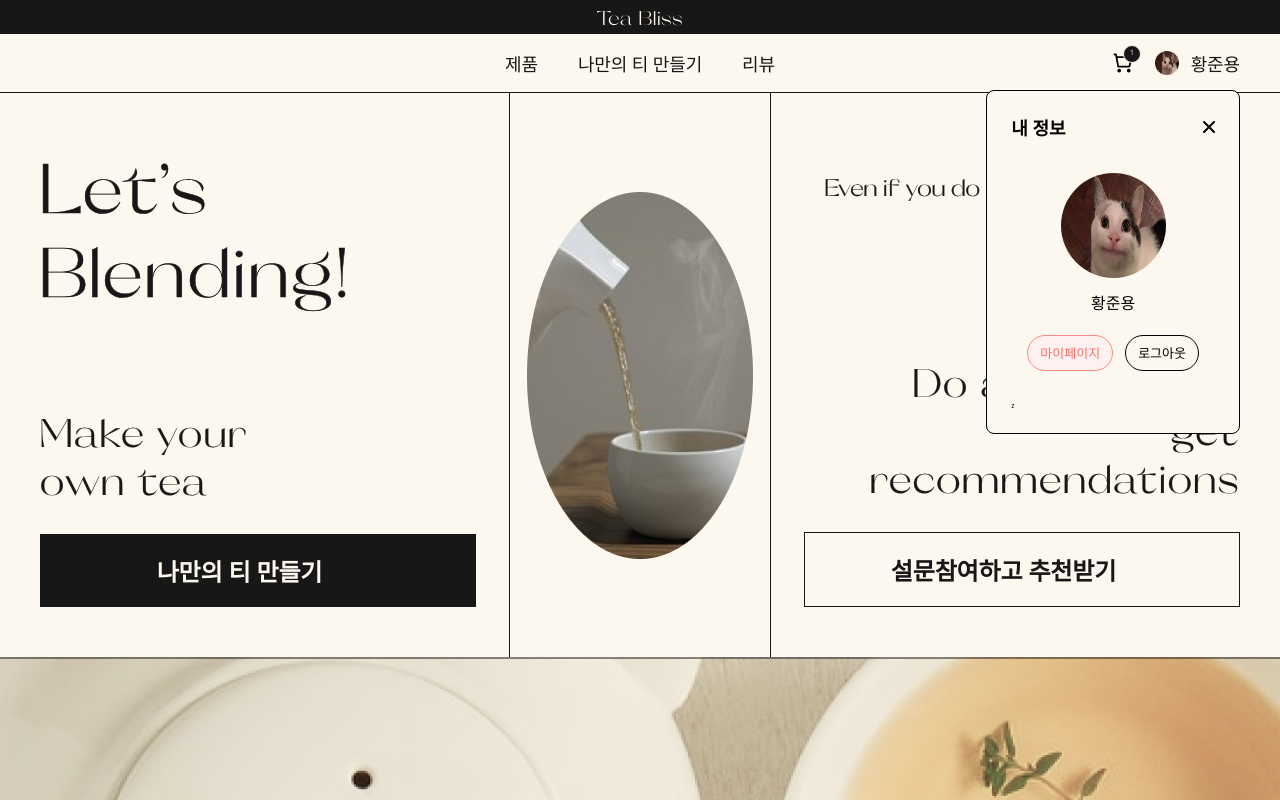
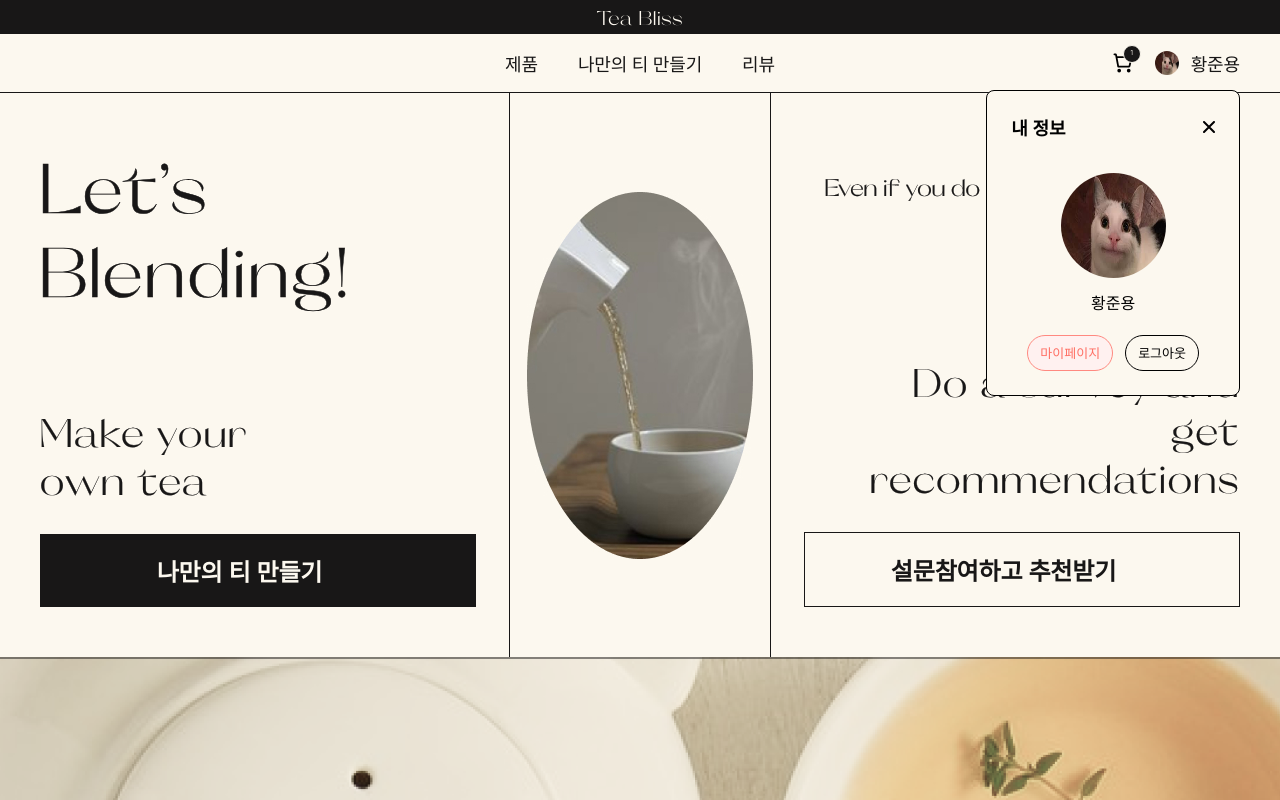
Before and after one commit to Tea-Bliss/FE_Tea_Bliss, a Next.js app: page / in a window 1280 px wide. Both pictures are taken after a click on the button "황준용". Shown: the top 800 px of the page. Built offline with nearby package versions, Linux system fonts and the light colour scheme; no server answers.

Commit message:
style: 오타 수정

```diff
--- a/src/components/common/GlobalNavBar/MyInfo/MyInfo.tsx
+++ b/src/components/common/GlobalNavBar/MyInfo/MyInfo.tsx
@@ -19,7 +19,6 @@ export default forwardRef<HTMLDivElement, MyInfoProps>(function MyInfo({ toggle
       <div className={cn('content')}>
         <MyInfoContent />
       </div>
-      z
     </div>
   );
 });
```
